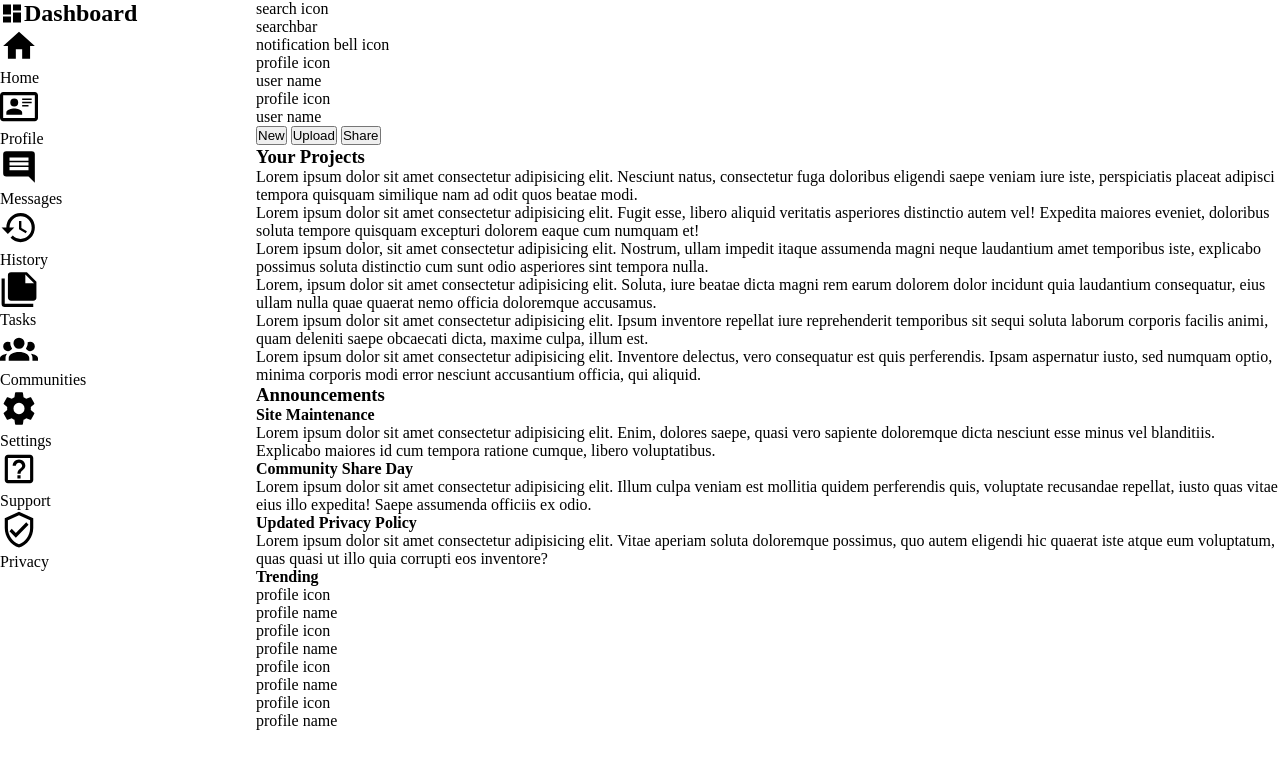
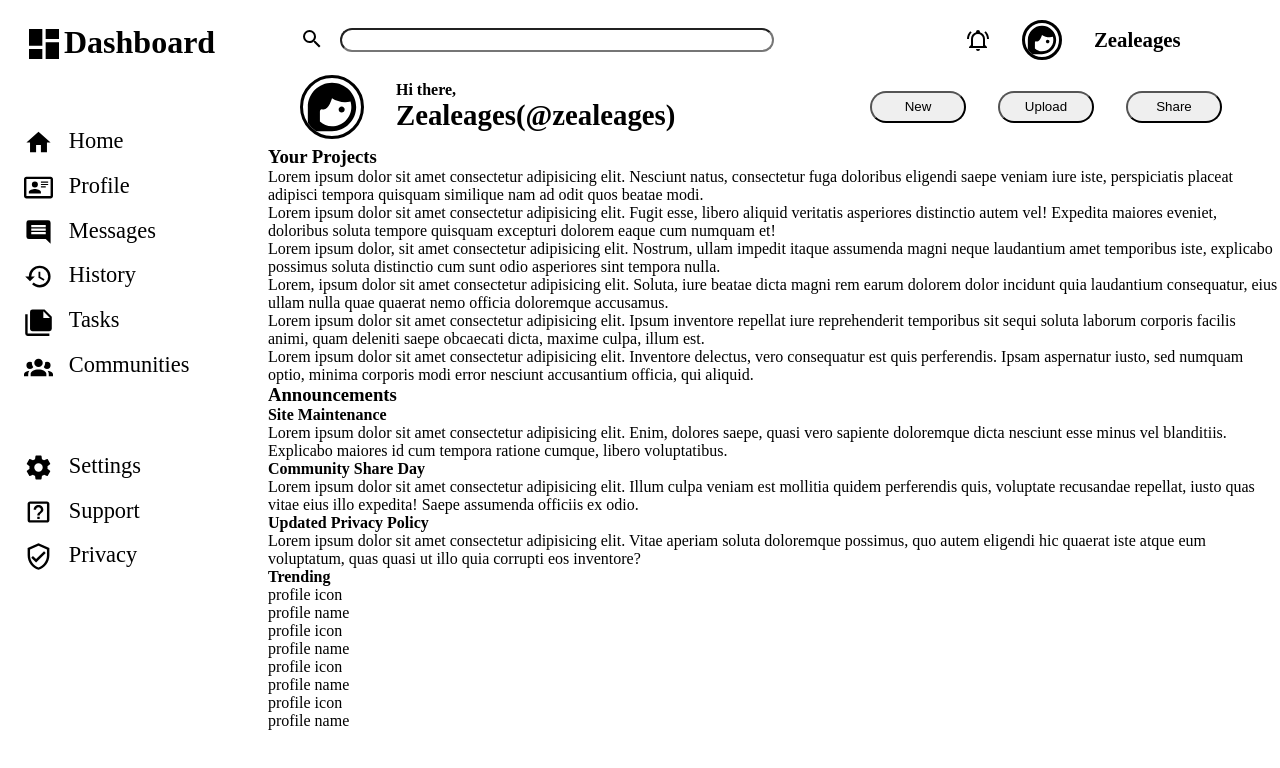
Before and after one commit to nggeoktheng/admin-dashboard, a plain HTML site: page index.html in a window 1280 px wide. Drawn offline with Linux system fonts and the light colour scheme.

Commit message:
Style sidebar and header section

```diff
--- a/index.html
+++ b/index.html
@@ -15,57 +15,64 @@
                 <p>Dashboard</p>
             </div>
             <div class="sidebar-part1">
-                <div>
+                <div class="sidebar-content">
                     <img src="icons/home.svg" alt="home-icon">
                     <p>Home</p>
                 </div>
-                <div>
+                <div class="sidebar-content">
                     <img src="icons/card-account-details-outline.svg" alt="profile-icon">
                     <p>Profile</p>
                 </div>
-                <div>
+                <div class="sidebar-content">
                     <img src="icons/message-reply-text.svg" alt="message-icon">
                     <p>Messages</p>
                 </div>
-                <div>
+                <div class="sidebar-content">
                     <img src="icons/history.svg" alt="history-icon">
                     <p>History</p>
                 </div>
-                <div>
+                <div class="sidebar-content">
                     <img src="icons/note-multiple.svg" alt="task-icon">
                     <p>Tasks</p>
                 </div>
-                <div>
+                <div class="sidebar-content">
                     <img src="icons/account-group.svg" alt="communities-icon">
                     <p>Communities</p>
                 </div>
             </div>
             <div class="sidebar-part2">
-                <div>
+                <div class="sidebar-content">
                     <img src="icons/cog.svg" alt="settings-icon">
                     <p>Settings</p>
                 </div>
-                <div>
+                <div class="sidebar-content">
                     <img src="icons/help-box-outline.svg" alt="support-icon">
                     <p>Support</p>
                 </div>
-                <div>
+                <div class="sidebar-content">
                     <img src="icons/shield-check-outline.svg" alt="privacy-icon">
                     <p>Privacy</p>
                 </div>
             </div>
         </div>
         <div class="header">
-            <div class="top-section">
-                <div>search icon</div>
-                <div>searchbar</div>
-                <div>notification bell icon</div>
-                <div>profile icon</div>
-                <div>user name</div>
+            <div class="header1">
+                <button class="submit" type="submit"><img src="icons/magnify.svg" alt="search-icon"></button>
+                <input type="search">
             </div>
-            <div class="bottom-section">
-                <div>profile icon</div>
-                <div>user name</div>
+            <div class="header2">
+                <img class="notification-icon" src="icons/bell-ring-outline.svg" alt="notification-icon">
+                <img class="profile-icon" src="icons/face-woman-profile.svg" alt="profile-icon">
+                <p class="user-name">Zealeages</p>
+            </div>
+            <div class="header3">
+                <img class="profile-icon" src="icons/face-woman-profile.svg" alt="profile-icon">
+                <div class="user-profile">
+                    <p class="welcome-msg">Hi there,</p>
+                    <p class="user-name">Zealeages(@zealeages)</p>
+                </div>
+            </div>
+            <div class="header4">
                 <button type="button">New</button>
                 <button type="button">Upload</button>
                 <button type="button">Share</button>
--- a/styles.css
+++ b/styles.css
@@ -29,16 +29,132 @@ img {
     grid-row: 2 / 6;
 }
 
-.dashboard-header {
+.sidebar {
+    margin-right: 1.8rem;
+    padding: 1.5rem;
+}
+
+.dashboard-header,
+.sidebar-content {
     display: flex;
 }
 
+.dashboard-header {
+    margin-bottom: 4rem;
+}
+
 .dashboard-header p {
-    font-size: 1.5rem;
+    font-size: 2rem;
     font-weight: bold;
-    text-align: center;
 }
 
 .dashboard-header img {
+    width: 2.5rem;
+}
+
+.sidebar-content {
+    margin-bottom: 1rem;
+}
+
+.sidebar-content img {
+    margin-right: 1rem;
+    width: 1.8rem;
+}
+
+.sidebar-content p {
+    font-size: 1.4rem;
+}
+
+.sidebar-part2 {
+    margin-top: 4.5rem;
+}
+
+.header {
+    display: grid;
+    grid-template-columns: 1fr 1fr;
+    padding-top: 0.8rem;
+}
+
+.header div {
+    align-items: center;
+}
+
+.header1 {
+    display: grid;
+    grid-template-columns: auto 1fr;
+    padding-left: 2rem;
+}
+
+.submit {
+    border: none;
+    background-color: white;
+    cursor: pointer;
+    margin-right: 1rem;
+}
+
+.submit img,
+.notification-icon {
     width: 1.5rem;
 }
+
+input {
+    border-radius: 3rem;
+    /* box-shadow: inset 1rem 1rem 1rem rgba(0, 0, 0, 0.2); */
+    height: 3vh;
+    width: 100%;
+}
+
+input:focus {
+    /* set a background-color? */
+}
+
+.header2 {
+    display: flex;
+    column-gap: 2rem;
+    margin-left: 12rem;
+}
+
+.header2 > .profile-icon {
+    border: solid black;
+    border-radius: 50%;
+    width: 2.5rem;
+}
+
+.header2 > .user-name {
+    font-size: 1.3rem;
+    font-weight: bold;
+}
+
+.header3 {
+    display: flex;
+    margin-left: 2rem;
+}
+
+.header3 > .profile-icon {
+    border: solid black;
+    border-radius: 50%;
+    width: 4rem;
+}
+
+.user-profile {
+    margin-left: 2rem;
+    font-weight: bold;
+}
+
+.user-profile > .user-name {
+    font-size: 1.8rem;
+}
+
+.header4 {
+    display: flex;
+    column-gap: 2rem;
+    margin-left: 6rem;
+}
+
+.header4 > button {
+    border-radius: 1rem;
+    text-align: center;
+    padding-top: 0.4rem;
+    padding-bottom: 0.4rem;
+    width: 6rem;
+}
```
Also changed, not shown: icons/bell-ring-outline.svg (added), icons/face-woman-profile.svg (added), icons/magnify.svg (added).
